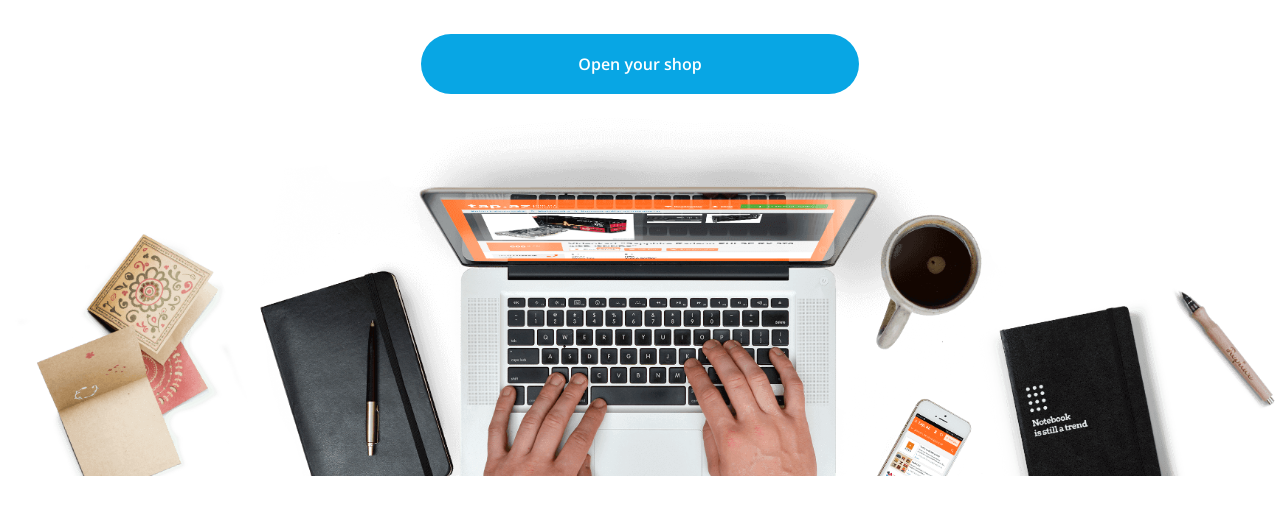
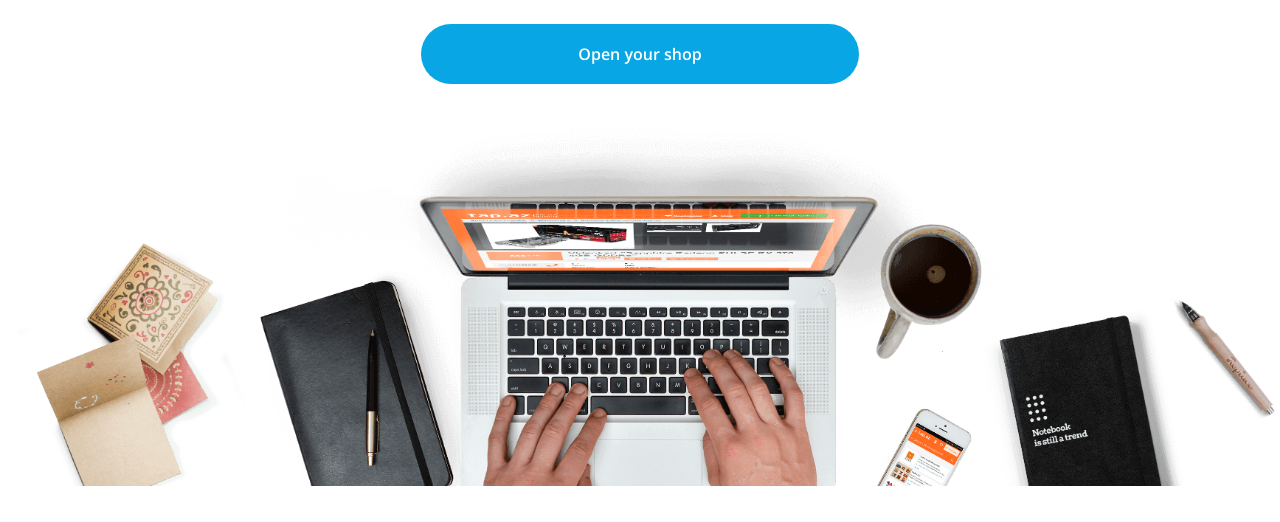
Before and after one commit to adelasznajder/CL_workshop1, a plain HTML site: page index.html in a window 1280 px wide. Shown: the part 278-800 px from the top of the page. Drawn offline with nearby package versions, Linux system fonts and the light colour scheme.

Commit message:
baner poprawiony

```diff
--- a/css/style.css
+++ b/css/style.css
@@ -70,18 +70,17 @@ header .container {
 .banner {
     margin-top: 100px;
     height: 594px;
-    background-size: cover;
-    background-position: bottom;
     display: flex;
-    justify-content: center;
+    justify-content: flex-start;
     align-items: center;
     flex-direction: column;
+    background-image: url("../3_Warsztaty/assets/Background.png");
+    background-repeat: no-repeat;
+    background-size: contain;
+    background-position: bottom;
+
 }
 
-.bannerimg {
-    width: 100%;
-    height: auto;
-}
 
 .banner-title {
     text-align: center;
--- a/index.html
+++ b/index.html
@@ -35,7 +35,6 @@
         Open shop on our platform and increase your sales
     </p>
     <a href="" class="CTA">Open your shop</a>
-    <img class = "bannerimg" src="./3_Warsztaty/assets/Background.png">
 </div>
 
 <main>
```
